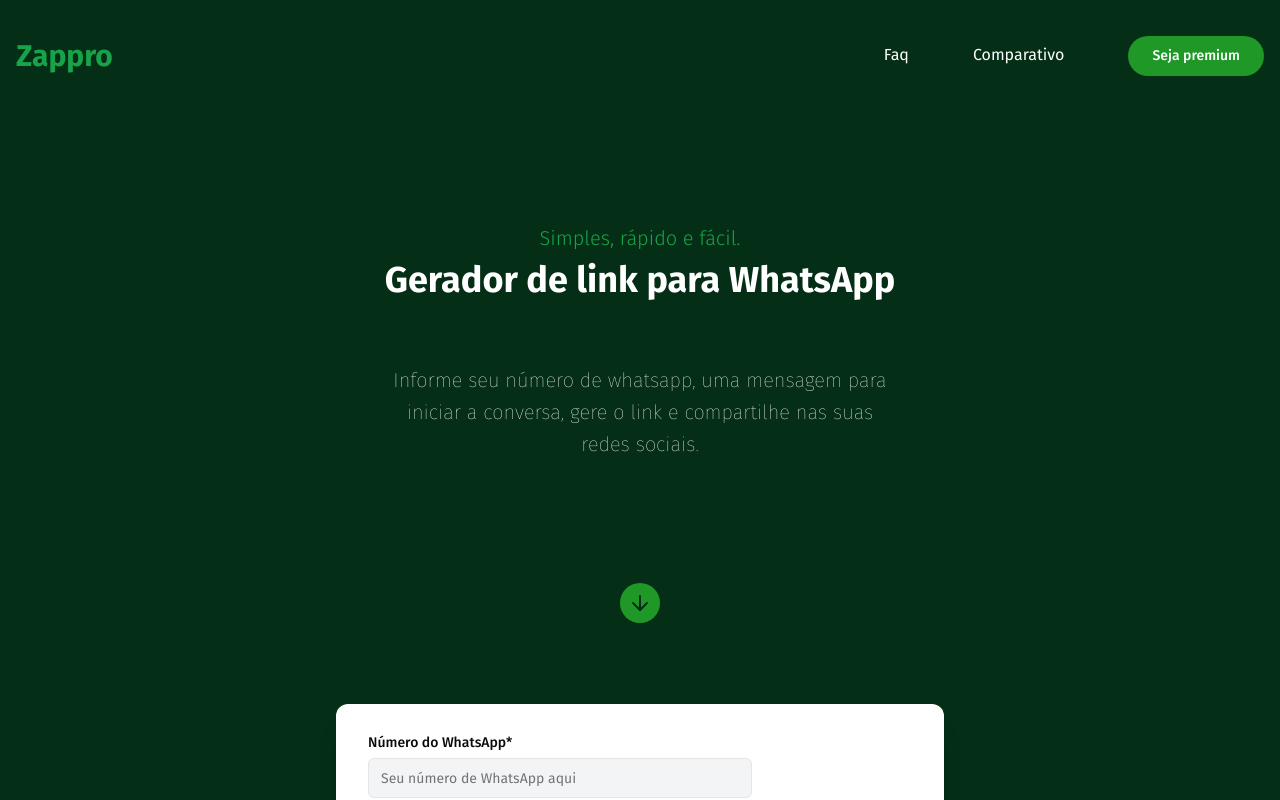
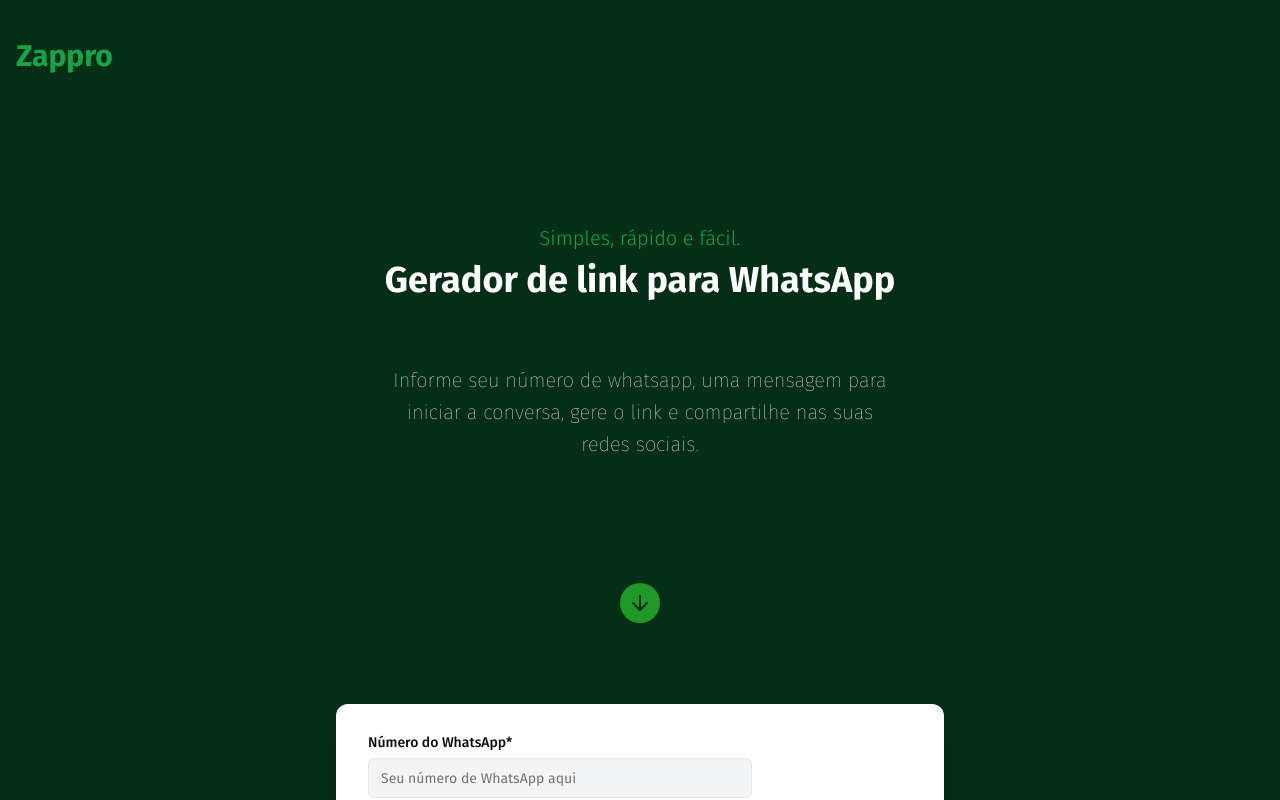
Before and after one commit to carvalholucas/zappro, a Next.js app: page / in a window 1280 px wide. Shown: the top 800 px of the page. Built offline with nearby package versions, Linux system fonts and the light colour scheme.

Commit message:
feat: active attr for link

```diff
--- a/app/(home)/page.tsx
+++ b/app/(home)/page.tsx
@@ -6,9 +6,9 @@
 import Icon from "@/components/ui/icon";
 
 const links = [
-  { name: "Faq", href: "/#", action: false },
-  { name: "Comparativo", href: "/#", action: false },
-  { name: "Seja premium", href: "/#", action: true },
+  { name: "Faq", href: "/#", action: false, active: false },
+  { name: "Comparativo", href: "/#", action: false, active: false },
+  { name: "Seja premium", href: "/#", action: true, active: false },
 ];
 
 const Home = () => {
@@ -20,7 +20,7 @@
           <nav>
             <ul className="text-white">
               {links.map((link) => {
-                if (link.action) {
+                if (link.action && link.active) {
                   return (
                     <Button
                       asChild
@@ -35,6 +35,7 @@
                   );
                 }
 
+                if (link.active) {
                   return (
                     <Link
                       key={link.name}
@@ -44,6 +45,7 @@
                       {link.name}
                     </Link>
                   );
+                }
               })}
             </ul>
           </nav>
```
Lines whose indentation alone changed are shown as unchanged.
